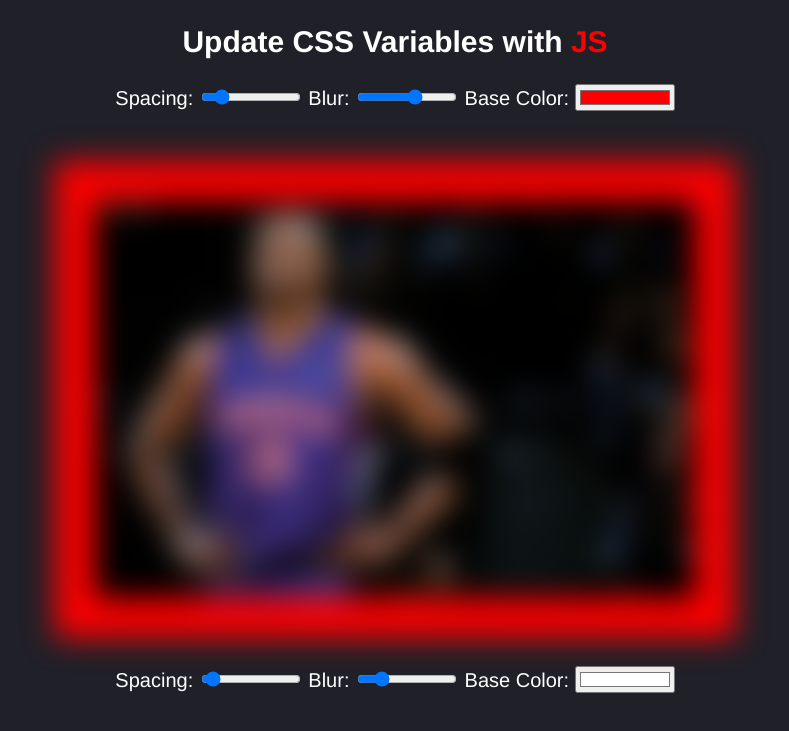
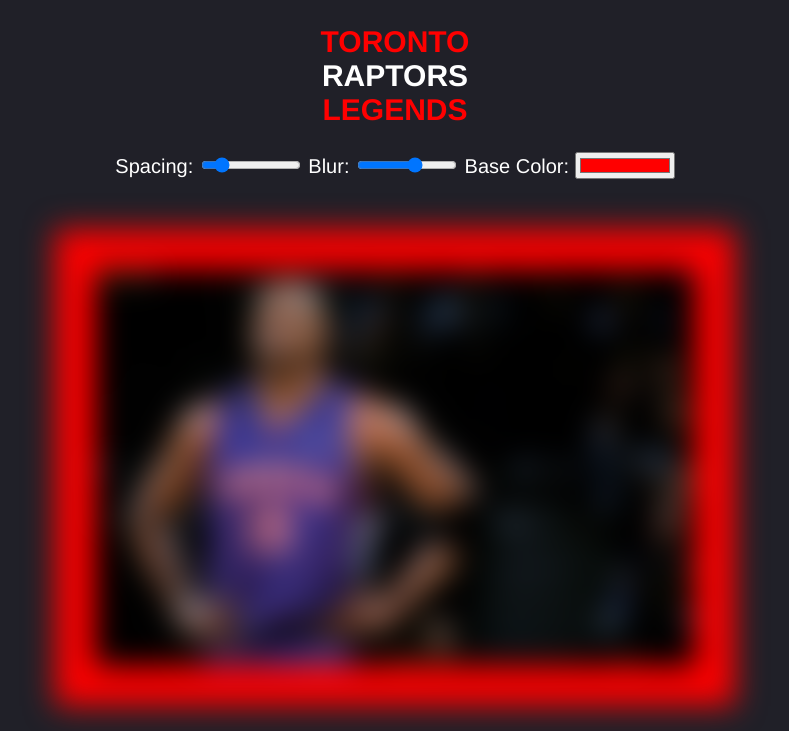
Before and after one commit to jywkim/css-variables, a plain HTML site: page index.html in a window 1280 px wide. Shown: the top 731 px of the page, without its empty margins (245-1034 px from the left). Drawn offline with Linux system fonts and the light colour scheme.

Commit message:
edit title and heading

```diff
--- a/index.html
+++ b/index.html
@@ -2,11 +2,13 @@
 <html lang="en">
   <head>
     <meta charset="utf-8">
-    <title>Scoped CSS Variables and JS</title>
+    <title>JURASSIC PARK</title>
     <link rel="stylesheet" href="style.css">
   </head>
   <body>
-    <h2>Update CSS Variables with <span class='hl'>JS</span></h2>
+    <h2>
+      <span class='hl'>TORONTO</span><br>RAPTORS<br><span class='hl'>LEGENDS</span>
+    </h2>
 
     <div class="controls">
       <label for="spacing">Spacing:</label>
```
